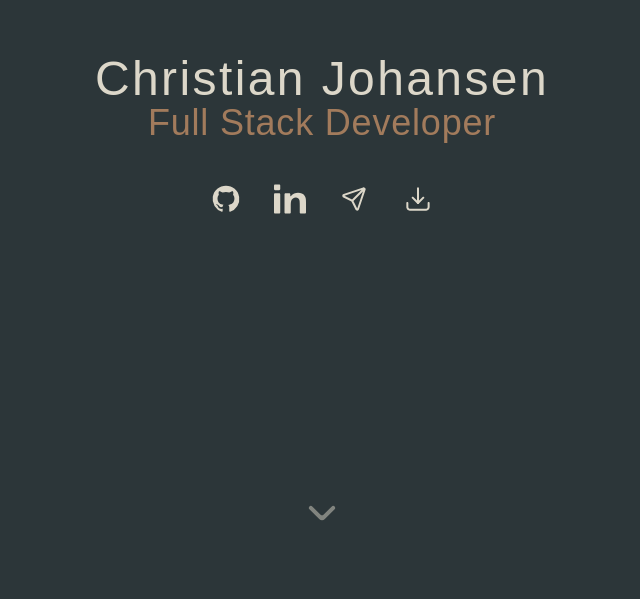
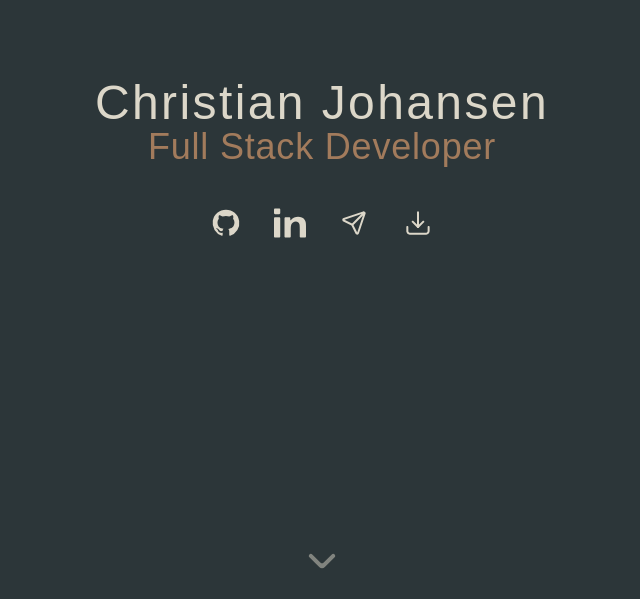
Before and after one commit to cjohansen11/portfolio, a SvelteKit app: page / in a window 1280 px wide. Shown: the part 201-800 px from the top of the page, without its empty margins (318-958 px from the left). Built offline with nearby package versions, Linux system fonts and the light colour scheme; no server answers; a web font is replaced by a local one.

Commit message:
Updated padding for mobile only

```diff
--- a/src/routes/+page.svelte
+++ b/src/routes/+page.svelte
@@ -75,7 +75,7 @@
 				</a>
 			</div>
 		</div>
-		<div class="flex justify-center pb-12" out:fade>
+		<div class="flex justify-center sm:pb-12 xs:pb-12" out:fade>
 			<a href="/portfolio">
 				<img
 					src="/icons/icon_arrow_down.svg"
```
